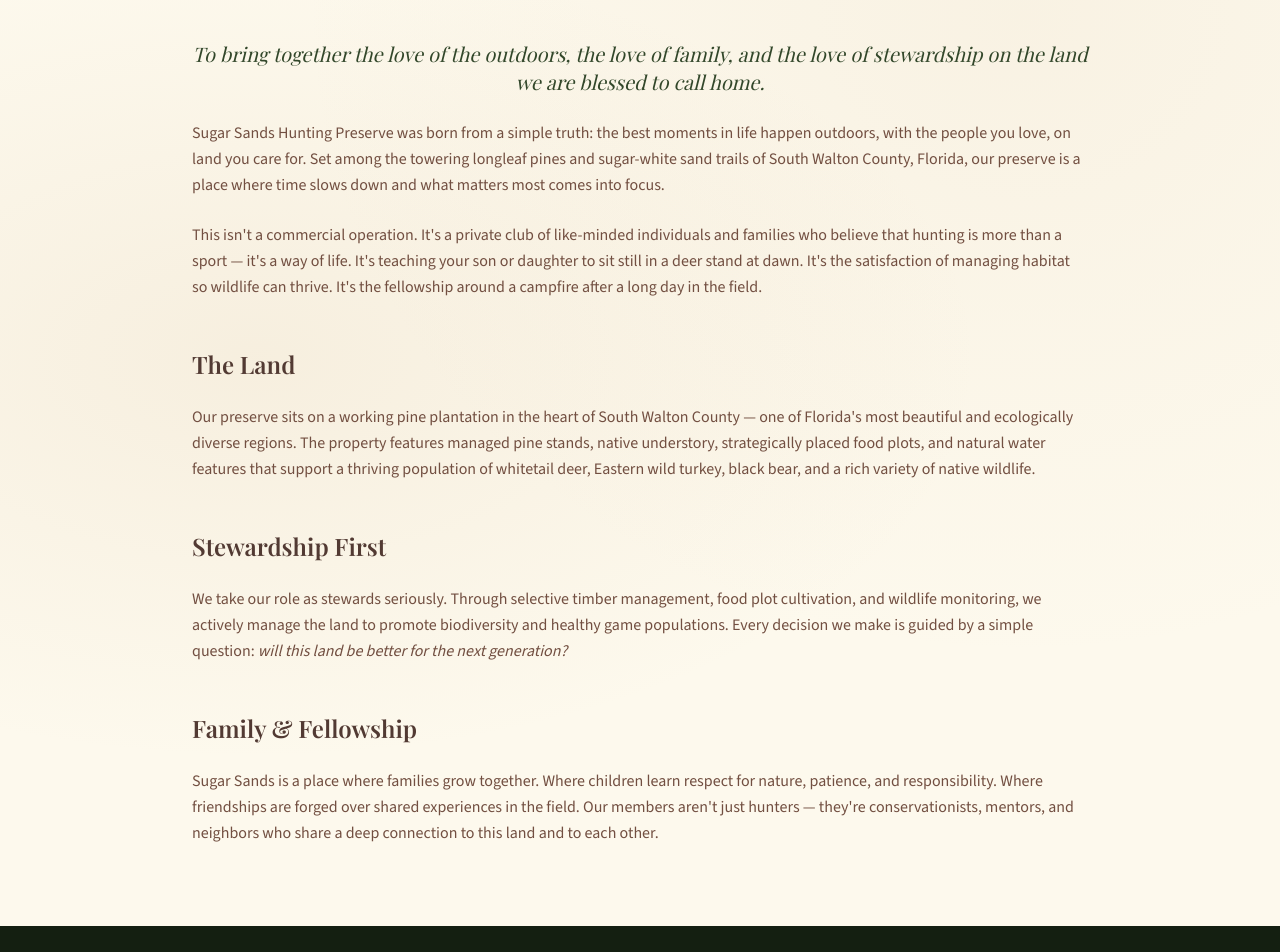
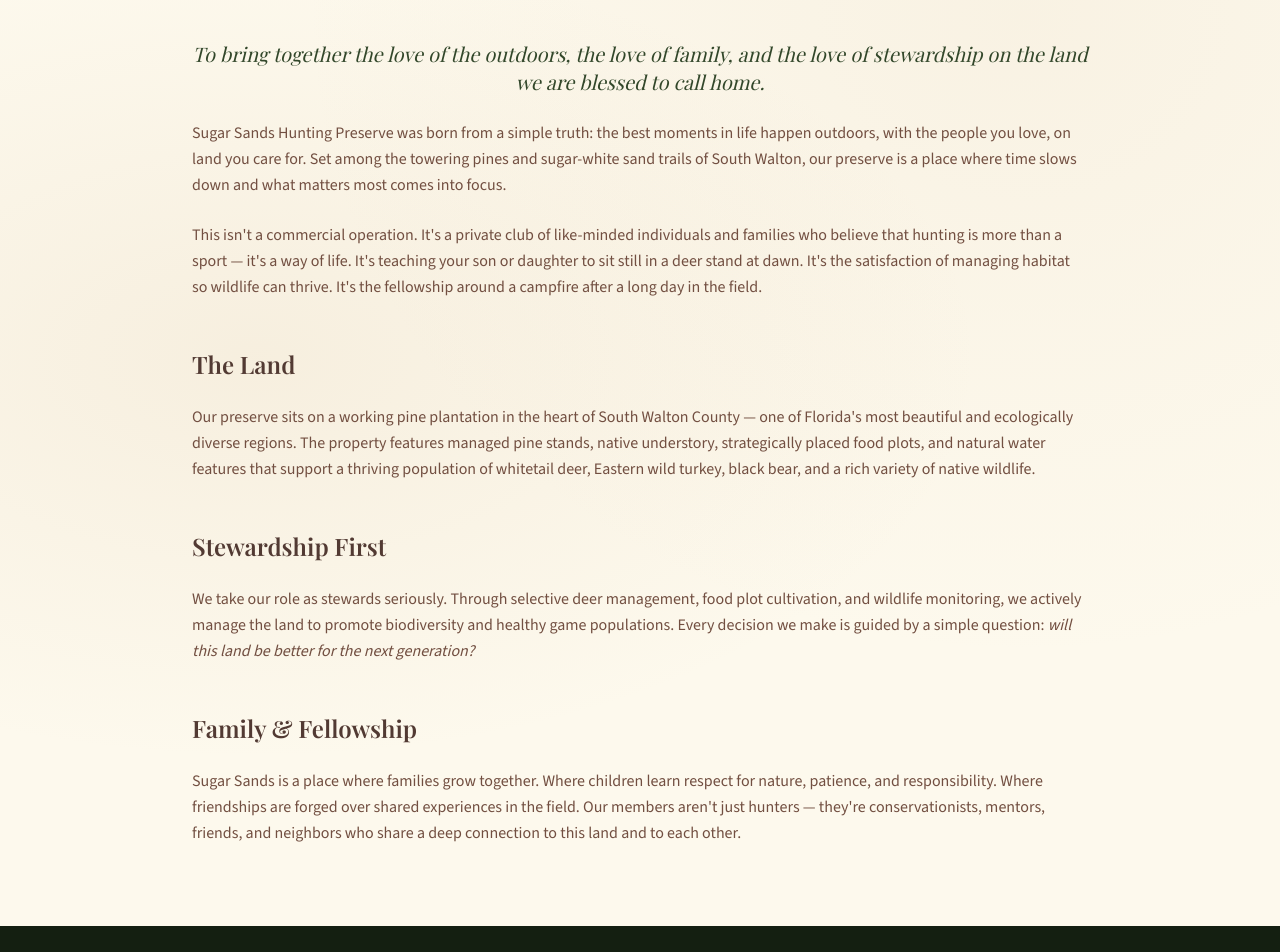
Before and after one commit to heathporter2155-eng/sugar-sands-hunting-preserve, a Next.js app: page /about in a window 1280 px wide. Shown: the part 560-1512 px from the top of the page. Built offline with nearby package versions, Linux system fonts and the light colour scheme; a web font is replaced by a local one.

Commit message:
Update About page: South Walton wording, deer management, add friends to fellowship

```diff
--- a/src/app/about/page.tsx
+++ b/src/app/about/page.tsx
@@ -42,7 +42,7 @@
             <p>
               Sugar Sands Hunting Preserve was born from a simple truth: the best moments in life
               happen outdoors, with the people you love, on land you care for. Set among the towering
-              longleaf pines and sugar-white sand trails of South Walton County, Florida, our preserve
+              pines and sugar-white sand trails of South Walton, our preserve
               is a place where time slows down and what matters most comes into focus.
             </p>
 
@@ -69,8 +69,7 @@
               Stewardship First
             </h3>
             <p>
-              We take our role as stewards seriously. Through selective timber
-              management, food plot cultivation, and wildlife monitoring, we actively manage the
+              We take our role as stewards seriously. Through selective deer management, food plot cultivation, and wildlife monitoring, we actively manage the
               land to promote biodiversity and healthy game populations. Every decision we make
               is guided by a simple question: <em>will this land be better for the next generation?</em>
             </p>
@@ -82,7 +81,7 @@
               Sugar Sands is a place where families grow together. Where children learn respect
               for nature, patience, and responsibility. Where friendships are forged over shared
               experiences in the field. Our members aren&apos;t just hunters — they&apos;re
-              conservationists, mentors, and neighbors who share a deep connection to this land
+              conservationists, mentors, friends, and neighbors who share a deep connection to this land
               and to each other.
             </p>
           </div>
```
